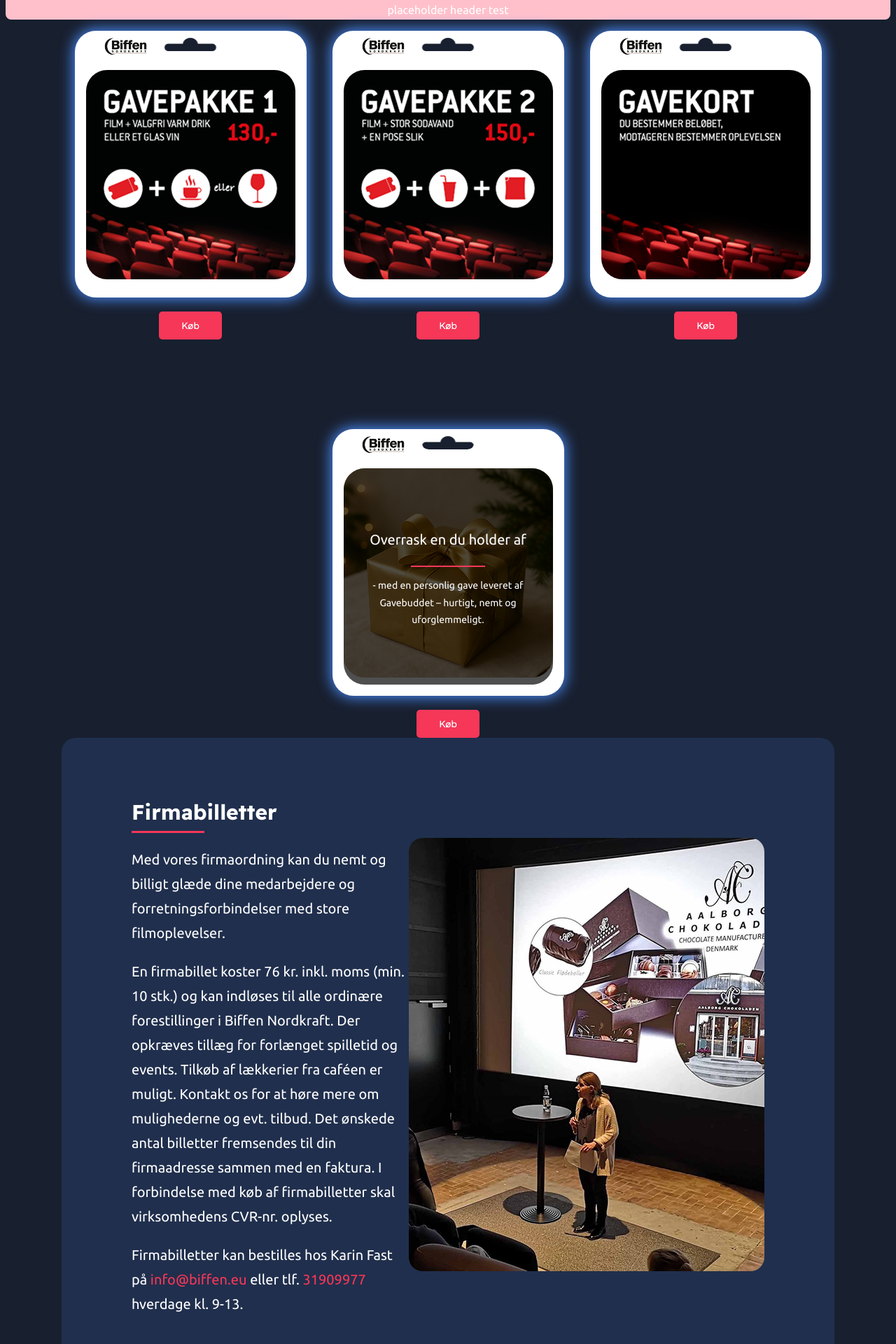
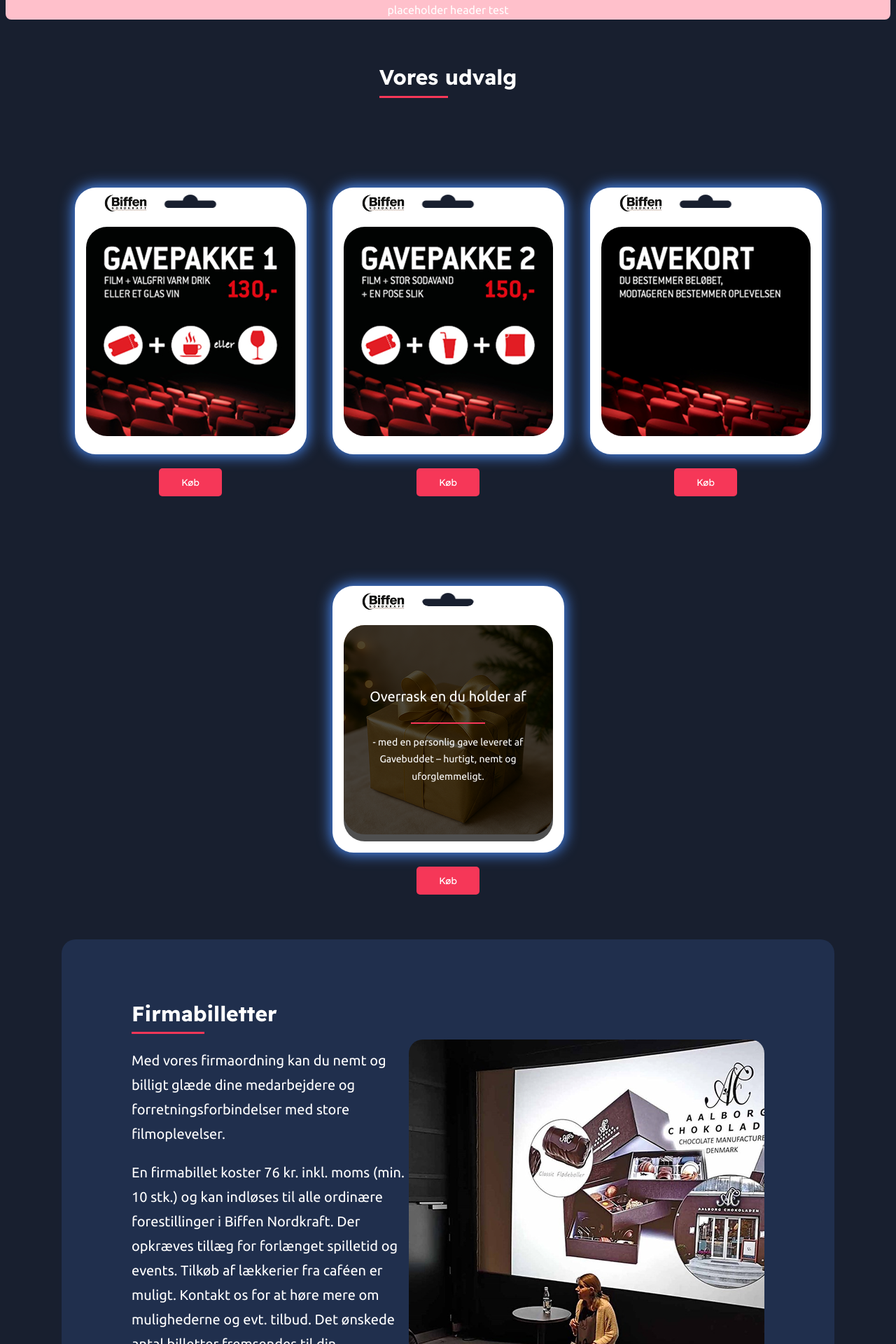
Before and after one commit to rasmussoender/MMD4-Biffen, a Nuxt app: page /gavekort-og-ovrige-billetter in a window 1280 px wide. Shown: the part 80-2000 px from the top of the page at 70% size. Built offline with nearby package versions, Linux system fonts and the light colour scheme.

Commit message:
justeringer

```diff
--- a/pages/gavekort-og-ovrige-billetter.vue
+++ b/pages/gavekort-og-ovrige-billetter.vue
@@ -7,6 +7,10 @@
   <Header />
   <main>
     <section class="udvalg">
+      <div class="headingNdLine">
+      <h1>Vores udvalg</h1>
+      <div></div>
+      </div>
       <article>
         <div class="udvalgCard">
           <img src="../assets/img/GavePakkeLogo.png" alt="" class="logo">
@@ -56,7 +60,6 @@
         </div>
       </article>
     </section>
-
      <section class="introEvents">
     <img src="../assets/img/FirmabilleterMobil.png" alt="" class="mobilbillede">
     <img src="../assets/img/FirmabilleterDesktop.png" alt="" class="pcbillede">
@@ -77,6 +80,13 @@
 
 
 <style scoped>
+.udvalg .headingNdLine{
+  grid-column: 1 / span 3;
+}
+
+.introEvents{
+  margin-top: var(--space-section);
+}
 .red{
   color: var(--interactive-red);
 }
```
